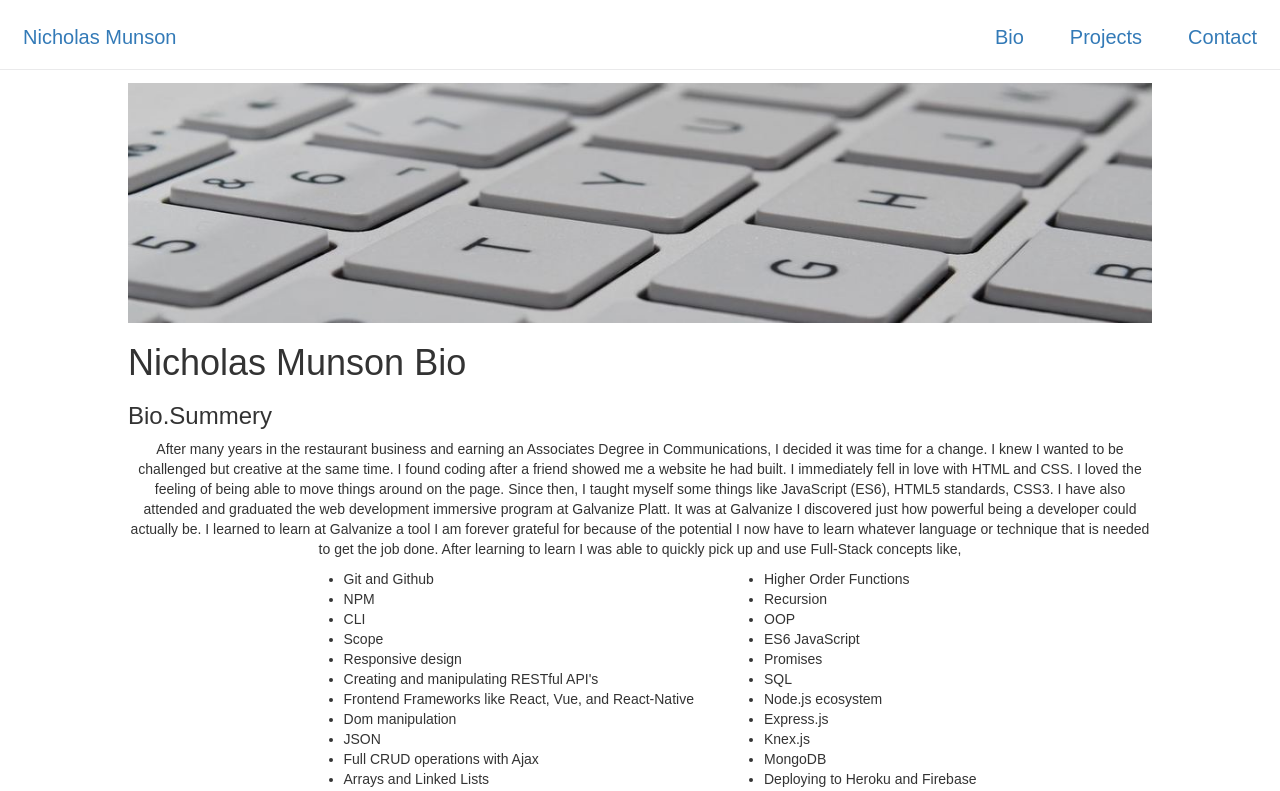
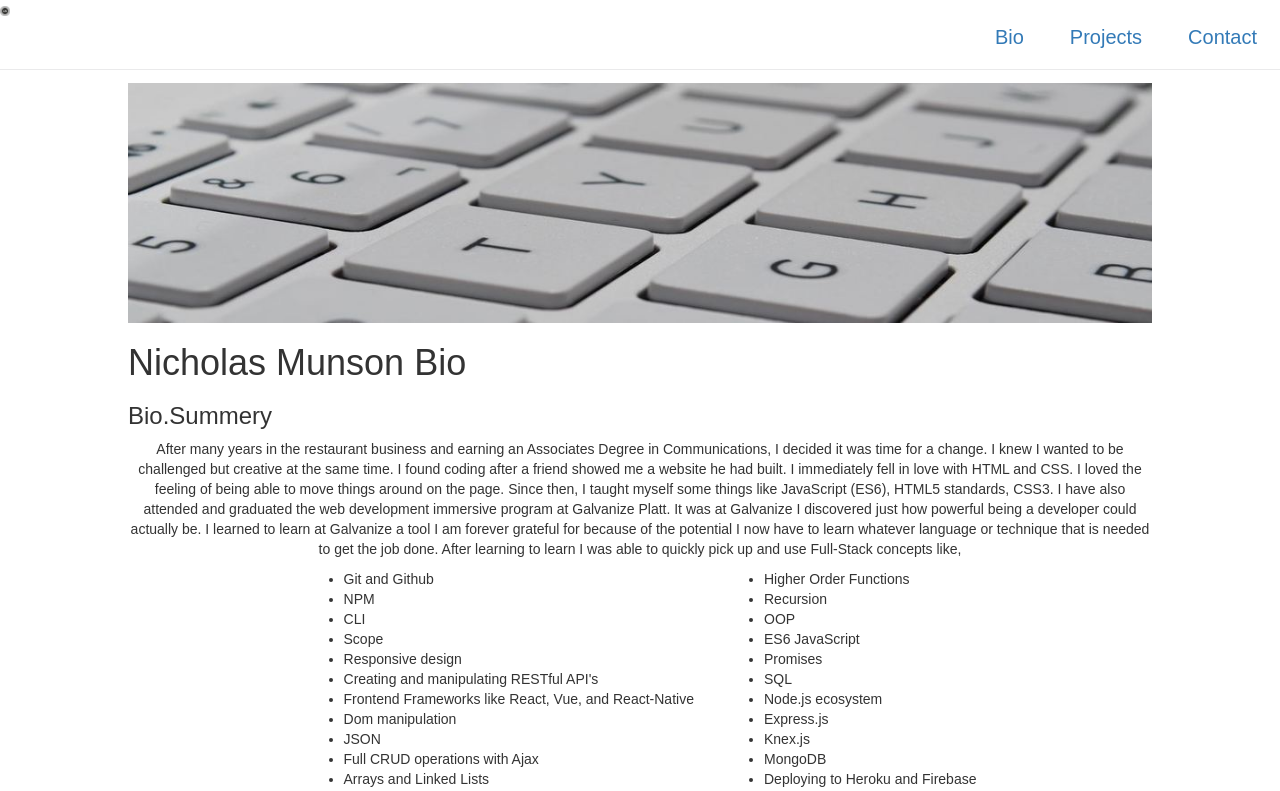
Before and after one commit to NicholasMunson/NicholasMunsonFullStackDevClient, a React (Create React App) app: page /Bio in a window 1280 px wide. Shown: the top 791 px of the page. Built offline with nearby package versions, Linux system fonts and the light colour scheme.

Commit message:
add firebase and logo

```diff
--- a/src/components/Navbar.js
+++ b/src/components/Navbar.js
@@ -6,12 +6,12 @@ class Navbar extends Component {
     render() {
         return(
                 <div className="header-container">
-                    <Link to="/" className="title, text">Nicholas Munson</Link>
+                    <Link to="/" className="title"><img id="nm-logo" src={require("../images/NM.png")} alt="Nicholas Munson logo"/></Link>
                     <div className="menu">
                         <div className="nav-container">
-                            <Link  className="text" to="/Bio">Bio</Link>
-                            <Link  className="text" to="/Projects">Projects</Link>
-                            <Link  className="text" to="/Contact" >Contact</Link>
+                            <Link  className="text, a-text" to="/Bio">Bio</Link>
+                            <Link  className="text a-text" to="/Projects">Projects</Link>
+                            <Link  className="text a-text" to="/Contact" >Contact</Link>
                         </div>
                     </div>
                 </div>
--- a/src/styles/about.css
+++ b/src/styles/about.css
@@ -27,6 +27,10 @@
     width: 100%;
 }
 
+#nm-logo{
+    height: 10px;
+}
+
 @media only screen and (max-width: 425px){
     .bio-body{
         padding-left: 45px;
--- a/src/styles/navbar.css
+++ b/src/styles/navbar.css
@@ -14,15 +14,9 @@
     text-align: right;
 }
 
-a{
+.a-text{
     margin: 2px;
     padding: 21px;
     font-size: 2rem;
     text-decoration: none;
 }
-
-
-/* @media only screen and (max-width: 425px){
-    .nav-container{
-        display: none;
-    } */
```
Also changed, not shown: firebase.json (added), src/images/NM.png, 1 other file (tests, documents, lock files or other folders).
